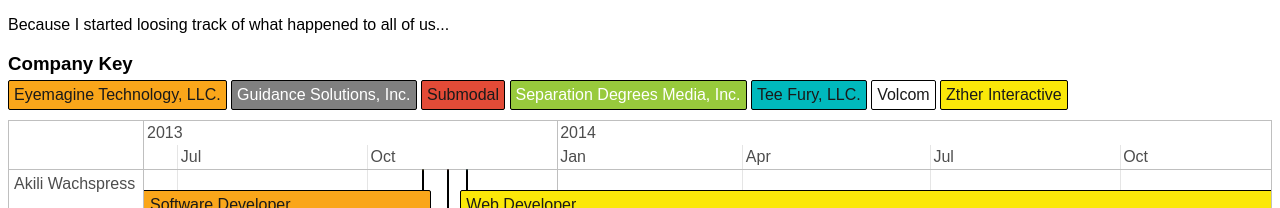
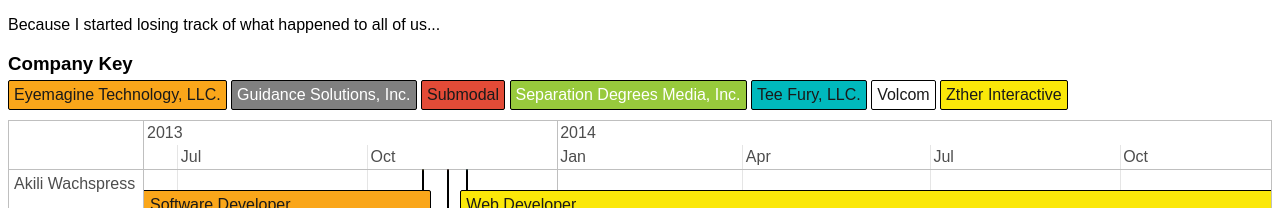
Before and after one commit to steverobbins/blog.steverobbins.com, a Jekyll site: the page timeline.html, which Jekyll copies as it is, in a window 1280 px wide. Shown: the top 208 px of the page. Built offline with Jekyll 4.4.1, drawn with Linux system fonts in a browser that asks for light colours; nearby versions of some CDN libraries.

```diff
--- a/timeline.html
+++ b/timeline.html
@@ -51,7 +52,7 @@
         </style>
     </head>
     <body>
-        <p>Because I started loosing track of what happened to all of us...</p>
+        <p>Because I started losing track of what happened to all of us...</p>
         <div id="key" class="vis timeline">
             <h3>Company Key</h3>
             <p class="item range eyemagine">Eyemagine Technology, LLC.</p>
```
Also changed, not shown: other parts of timeline.html (+2 -1 lines).
